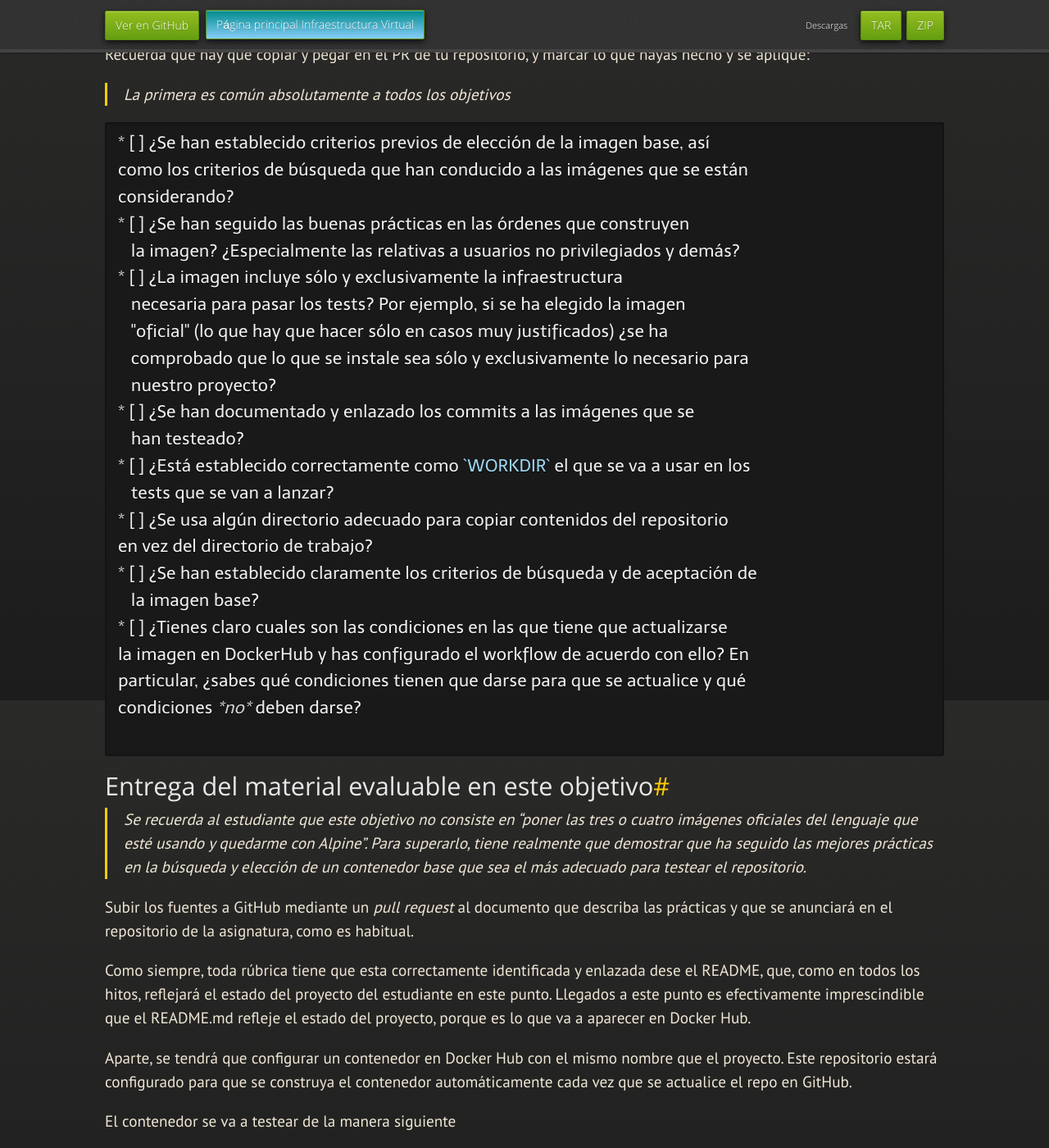
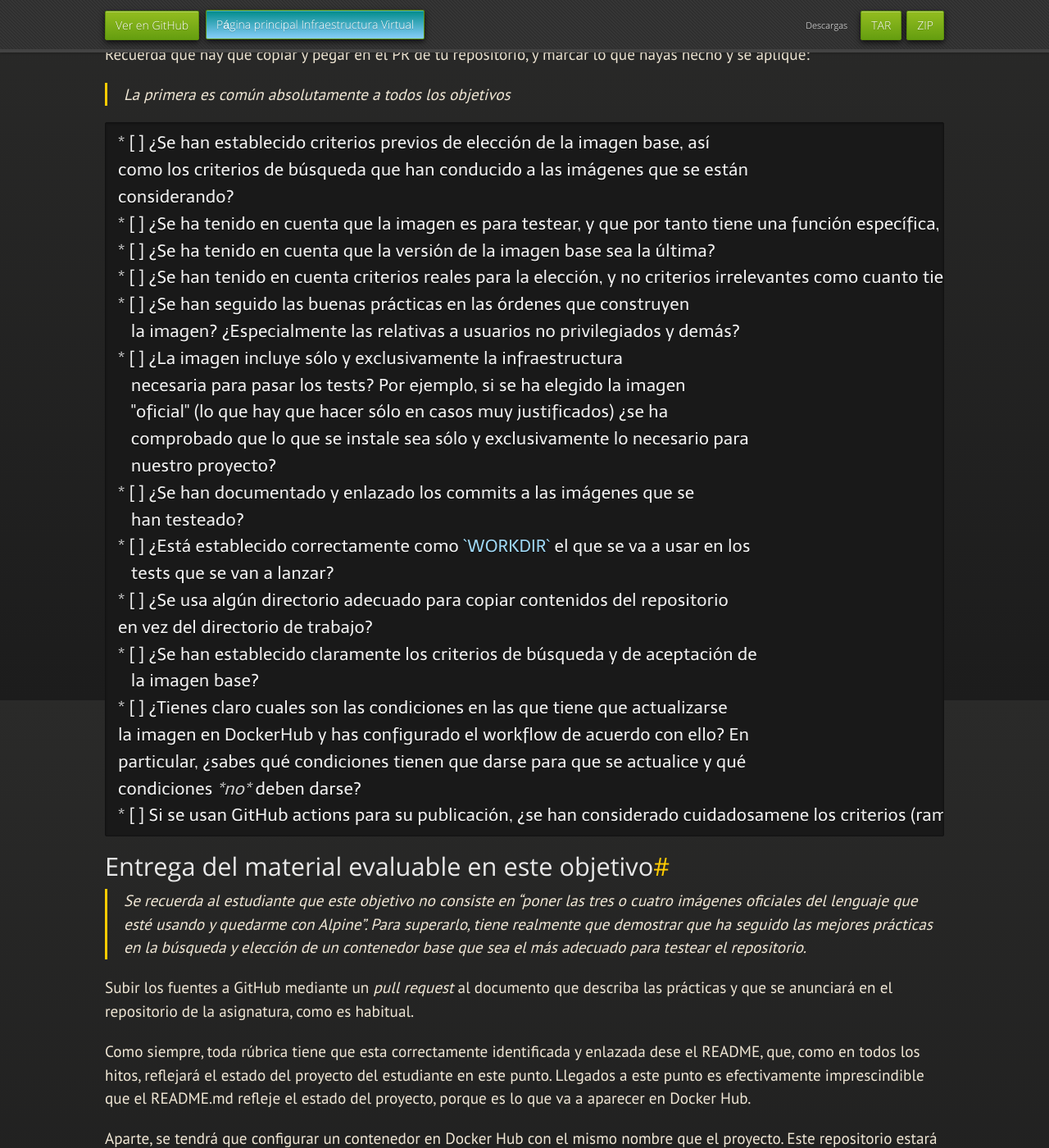
Before and after one commit to JJ/IV, a Jekyll site: the page built from documentos/proyecto/5.Docker.md, in a window 1280 px wide and 1400 px high, scrolled down 1846 px. Shown: the whole window at 82% size. Built offline with Jekyll 4.4.1, drawn with Linux system fonts in a browser that asks for light colours; nearby versions of some CDN libraries; some web fonts are replaced; our own code applies the rules of GitHub Pages for plain Markdown files.

Commit message:
Sync documentos/proyecto/5.Docker.md de master a gh-pages

````diff
--- a/documentos/proyecto/5.Docker.md
+++ b/documentos/proyecto/5.Docker.md
@@ -107,6 +107,9 @@ hayas hecho y se aplique:
 * [ ] ¿Se han establecido criterios previos de elección de la imagen base, así
 como los criterios de búsqueda que han conducido a las imágenes que se están
 considerando?
+* [ ] ¿Se ha tenido en cuenta que la imagen es para testear, y que por tanto tiene una función específica, tal como testear cómo va en la última versión publicada del lenguage?
+* [ ] ¿Se ha tenido en cuenta que la versión de la imagen base sea la última?
+* [ ] ¿Se han tenido en cuenta criterios reales para la elección, y no criterios irrelevantes como cuanto tiempo se tarda en construirla? (Se va a construir una vez, se va a usar cientos o miles de veces)
 * [ ] ¿Se han seguido las buenas prácticas en las órdenes que construyen
    la imagen? ¿Especialmente las relativas a usuarios no privilegiados y demás?
 * [ ] ¿La imagen incluye sólo y exclusivamente la infraestructura
@@ -126,7 +129,7 @@ en vez del directorio de trabajo?
 la imagen en DockerHub y has configurado el workflow de acuerdo con ello? En
 particular, ¿sabes qué condiciones tienen que darse para que se actualice y qué
 condiciones *no* deben darse?
-
+* [ ] Si se usan GitHub actions para su publicación, ¿se han considerado cuidadosamene los criterios (ramas, paths) para que se lancen?
 ```
 
 ## Entrega del material evaluable en este objetivo
````
